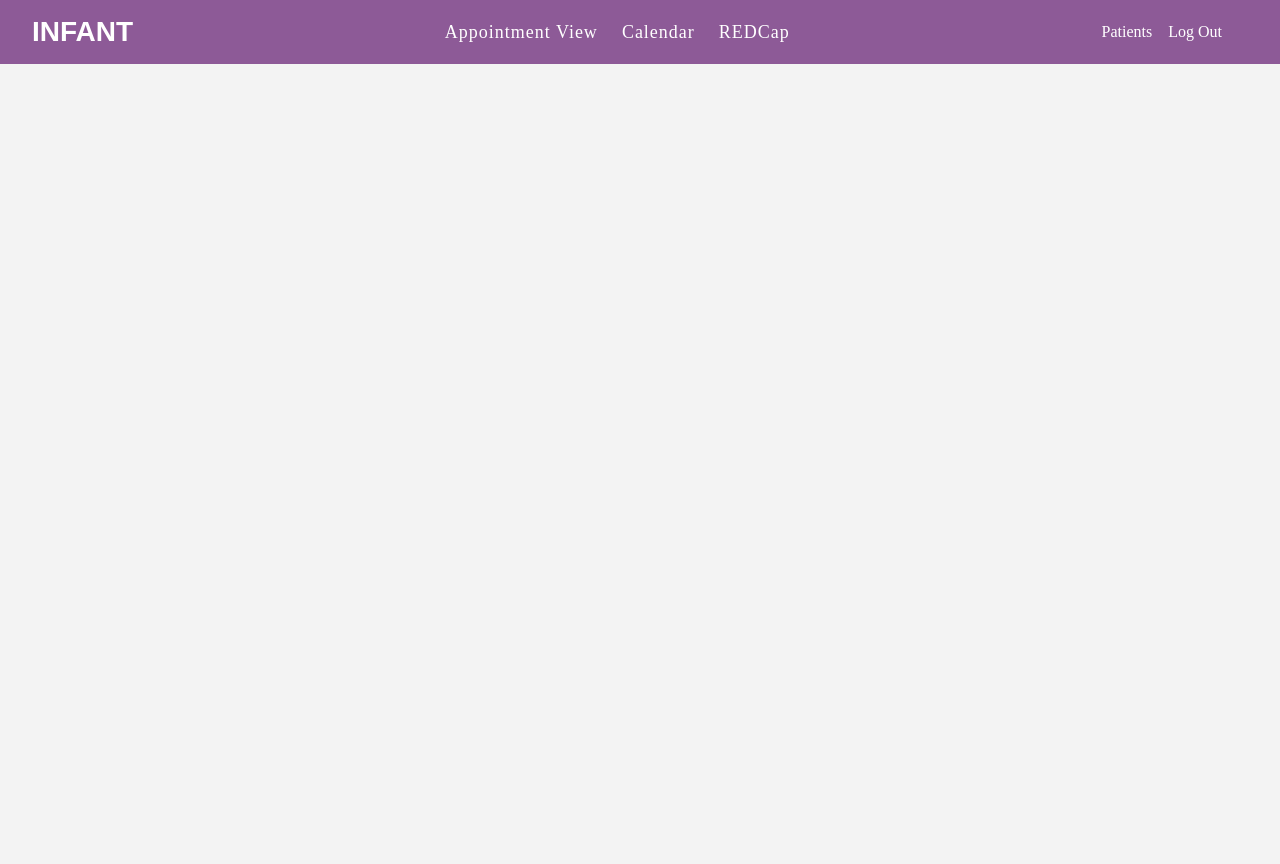
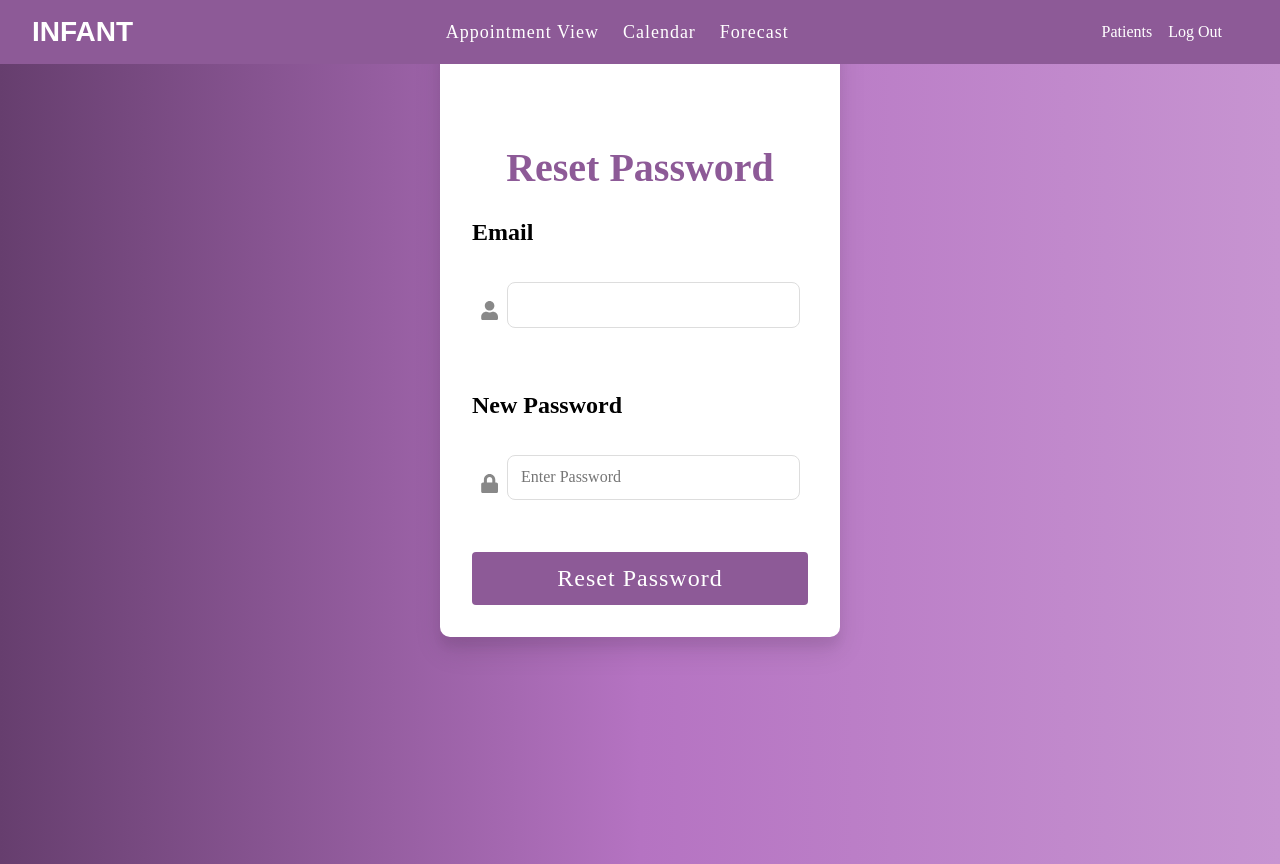
Before and after one commit to Aoibheannmangan/test-scheduler, a React (Create React App) app: page /forecast in a window 1280 px wide. Before the commit the page ends 800 px from the top, so only its background shows below. Built offline with nearby package versions, Linux system fonts and the light colour scheme; no server answers; a web font is replaced by a local one.

Commit message:
Trying to start the forecast

```diff
--- a/src/App.js
+++ b/src/App.js
@@ -8,6 +8,7 @@ import LogIn from "./pages/login";
 import SignUp from "./pages/signup";
 import ForgotPsw from "./components/forgotpsw";
 import ToggleAppointment from "./pages/Appointment";
+import Forecast from "./pages/Forecast";
 import "@fontsource/sansation";
 import { LocalizationProvider } from "@mui/x-date-pickers";
 import { AdapterDayjs } from "@mui/x-date-pickers/AdapterDayjs";
@@ -29,6 +30,7 @@ function App() {
           <Route path="/login" element={<LogIn />} />
           <Route path="/signup" element={<SignUp />} />
           <Route path="/forgotpsw" element={<ForgotPsw />} />
+          <Route path="/forecast" element={<Forecast />} />
           <Route path="/toggleAppointment" element={<ToggleAppointment />} />
         </Routes>
       </div>
--- a/src/components/Navbar.js
+++ b/src/components/Navbar.js
@@ -13,7 +13,7 @@ const Navbar = () => {
                 <ul className="nav-links">
                     <li><Link to="/appoint">Appointment View</Link></li>
                     <li><Link to="/calender">Calendar</Link></li>
-                    <li><Link to="https://redcap.ucc.ie/index.php?action=myprojects">REDCap</Link></li>
+                    <li><Link to="/forecast">Forecast</Link></li>
                 </ul>
             </div>
 
--- /dev/null
+++ b/src/pages/Forecast.js
@@ -0,0 +1,133 @@
+import React, { useState} from 'react';
+import { useNavigate} from 'react-router-dom';
+import Alert from './Alert';
+import {FaUser, FaLock} from 'react-icons/fa';
+
+const Forecast = () => {
+    const [email, setEmail] = useState('');
+    const [newPassword, setNewPassword] = useState('');
+    const [alert, setAlert] = useState(null);
+    const [showPasswordMessage, setShowPasswordMessage] = useState(false);
+    const [passwordValidations, setPasswordValidations] = useState({
+        lowercase: false,
+        uppercase: false,
+        number: false,
+        length: false,
+    });
+
+    const navigate = useNavigate();
+
+    const handlePasswordChange = (e) => {
+        const value = e.target.value;
+        setNewPassword(value);
+
+        setPasswordValidations({
+            lowercase: /[a-z]/.test(value),
+            uppercase: /[A-Z]/.test(value),
+            number: /[0-9]/.test(value),
+            length: value.length >= 8,
+        });
+    };
+
+    const handleReset = (e) => {
+        e.preventDefault();
+        const users = JSON.parse(localStorage.getItem('users')) || [];
+        const userIndex = users.findIndex(user => user.email === email)
+
+        const isValid =
+            passwordValidations.lowercase &&
+            passwordValidations.uppercase &&
+            passwordValidations.number &&
+            passwordValidations.length;
+
+            if (!isValid) {
+                setAlert({ message: "Invalid Password. Must contain at least 8 character, including an uppercase letter, a lowercase letter and a number", type:"error"});
+                return;
+            }
+
+        if (userIndex !== -1) {
+            const currentPassword = users[userIndex].password;
+            if (newPassword === currentPassword) {
+                setAlert({ message: "New password cannot be the same as the old password", type:"error"});
+                return;
+            }
+
+            users[userIndex].password = newPassword;
+            localStorage.setItem('users', JSON.stringify(users));
+            setAlert({message: 'Password reset successful!', type: 'success'});
+            navigate('/calender');
+        }
+    };
+
+    return (
+        <div className="login-container">
+            <div className="form-wrapper">
+                <div className="login-card">
+                    {alert && (
+                        <Alert
+                            message={alert.message}
+                            type={alert.type}
+                            onClose={() => setAlert(null)}
+                        />
+                    )}
+
+                <form onSubmit={handleReset}>
+                    <h1 className="title">Reset Password</h1>
+                    <div className="form-body">
+                        <div className="input-group">
+                        <label htmlFor='email'>Email</label>
+                        <div className="input-icon-wrapper">
+                            <FaUser className="icon" />
+                            <input
+                                type="email"
+                                id='email'
+                                value={email}
+                                onChange={(e) => setEmail(e.target.value)}
+                                required
+                            />
+                        </div>
+                    </div>
+
+                    <div className="input-group">
+                        <label htmlFor='password'>New Password</label>
+                        <div className="input-icon-wrapper">
+                             <FaLock className="icon" />
+                             <input
+                                type="password"
+                                id='password'
+                                value={newPassword}
+                                placeholder="Enter Password"
+                                onChange={handlePasswordChange}
+                                onFocus={() => setShowPasswordMessage(true)}
+                                onBlur ={() => setShowPasswordMessage(false)}
+                                required
+                            />
+                        </div>
+                    </div>
+                    {showPasswordMessage && (
+                        <div id="message">
+                            <h3>Password must contain the following:</h3>
+                            <p className={passwordValidations.lowercase ? 'valid' : 'invalid'}>
+                                A <b>lowercase</b> letter
+                            </p>
+                            <p className={passwordValidations.uppercase ? 'valid' : 'invalid'}>
+                                An <b>uppercase</b> letter
+                            </p>
+                            <p className={passwordValidations.number ? 'valid' : 'invalid'}>
+                                A <b>number</b>
+                            </p>
+                            <p className={passwordValidations.length ? 'valid' : 'invalid'}>
+                                Minimum <b>8 characters</b>
+                            </p>
+                        </div>
+                    )}
+                    <button type="submit" className="login-button">Reset Password</button>
+                    </div>
+                </form>
+                </div>
+            </div>
+        </div>
+    );
+};
+
+export default Forecast;
```
Also changed, not shown: src/hooks/forecast.js (added, +8 -0 lines).
